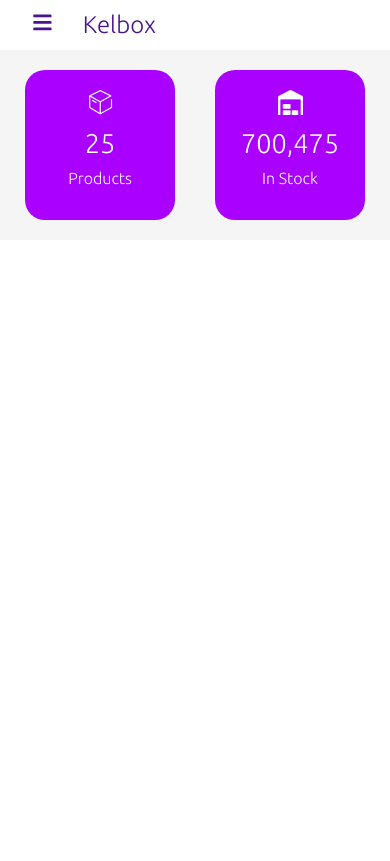
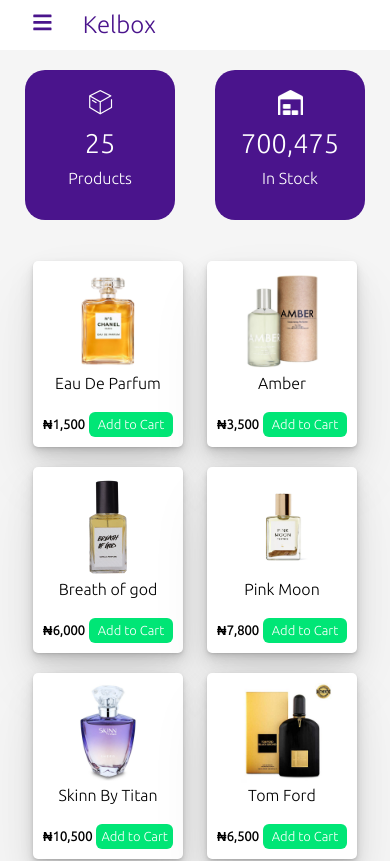
Before and after one commit to ObinnaKelvin/kelbox, a React (Create React App) app: page /products in a window 390 px wide. Shown: the top 861 px of the page. Built offline with nearby package versions, Linux system fonts and the light colour scheme.

Commit message:
Adding and styling items in products.js

```diff
--- /dev/null
+++ b/src/components/PerfumeData.js
@@ -0,0 +1,68 @@
+// import React from 'react';
+import eaudeparfum from '../assets/eaudeparfum.jpg';
+import amber from '../assets/amber.jpg';
+import breathofgod from '../assets/breathofgod.jpg';
+import pinkmoon from '../assets/pinkmoon.png';
+import skinnbytitan from '../assets/skinnbytitan.jpg';
+import tomford from '../assets/tomford.jpg';
+import villain from '../assets/villain.jpg';
+import wildstone from '../assets/wildstone.jpg';
+
+export const PerfumeData = [
+    {
+        id: '1',
+        title: "Eau De Parfum",
+        image: eaudeparfum,
+        alt: "eau de parfum",
+        price: "1,500"
+    },
+    {
+        id: '2',
+        title: "Amber",
+        image: amber,
+        alt: "amber",
+        price: "3,500"
+    },
+    {
+        id: '3',
+        title: "Breath of god",
+        image: breathofgod,
+        alt: "Breath of god",
+        price: "6,000"
+    },
+    {
+        id: '4',
+        title: "Pink Moon",
+        image: pinkmoon,
+        alt: "pink moon",
+        price: "7,800"
+    },
+    {
+        id: '5',
+        title: "Skinn By Titan",
+        image: skinnbytitan,
+        alt: "skinbytitan",
+        price: "10,500"
+    },
+    {
+        id: '6',
+        title: "Tom Ford",
+        image: tomford,
+        alt: "tom ford",
+        price: "6,500"
+    },
+    {
+        id: '7',
+        title: "Villain",
+        image: villain,
+        alt: "villain",
+        price: "7,500"
+    },
+    {
+        id: '8',
+        title: "Wild Stone",
+        image: wildstone,
+        alt: "wildstone",
+        price: "11,500"
+    }
+]
--- /dev/null
+++ b/src/components/Product.js
@@ -0,0 +1,24 @@
+import React from 'react';
+import '../css/Product.css';
+
+function Product({title, image, alt, price}) {
+    return (
+        <div className="product">
+            <div className="image">
+                <img src={image} alt={alt}/>
+            </div>
+            <div className="title">{title}</div>
+            <div className="details">
+                <div className="price">
+                    <p className="p1">Price</p>
+                    <p className="p2"><strong>&#8358;{price}</strong></p>
+                </div>
+                <div className="addToCart">
+                    <p className="p1">Add to Cart</p>
+                </div>
+            </div>
+        </div>
+    )
+}
+
+export default Product
--- /dev/null
+++ b/src/css/Product.css
@@ -0,0 +1,83 @@
+.product {
+    /* border: 1px solid #bfbfbf; */
+    width: 250px;
+    margin: 10px;
+    padding: 20px;
+    border-radius: 5px;
+    background-color: white;
+    box-shadow: 0 1px 2px rgba(0,0,0,0.07),
+    0 2px 4px rgba(0,0,0,0.07),
+    0 4px 8px rgba(0,0,0,0.07),
+    0 8px 16px rgba(0,0,0,0.07),
+    0 16px 32px rgba(0,0,0,0.07),
+    0 32px 64px rgba(0,0,0,0.07);
+}
+
+.product > .image {
+    text-align: center;
+}
+
+.product > .image > img {
+    width: 200px;
+    height: 200px;
+}
+
+.product > .title {
+    text-align: center;
+    margin-bottom: 20px;
+}
+
+.product > .details {
+    display: flex;
+    flex-direction: row;
+    justify-content: space-between;
+}
+
+.product > .details > .addToCart {
+    height: 30px;
+    width: 120px;
+    padding: 5px;
+    background-color: #00E676;
+    color: white;
+    border-radius: 5px;
+}
+
+.product > .details > .addToCart > .p1 {
+    text-align: center;
+}
+
+@media (max-width: 990px) {
+
+    .product {
+        width: 150px;
+        margin: 10px;
+        padding: 10px;
+    }
+    .product > .image > img {
+        width: 100px;
+        height: 100px;
+    }
+    .product > .details > .addToCart {
+        height: 25px;
+        width: 100px;
+        padding: 5px;
+        background-color: #00E676;
+        color: white;
+        border-radius: 6px;
+    }
+
+    .product > .details > .addToCart > .p1 {
+        text-align: center;
+        font-size: 13px;
+    }
+
+    .product > .details > .price > .p2 {
+        margin-top: 5px;
+        margin-right: 4px;
+        font-size: 13px;
+    }
+
+    .product > .details > .price > .p1 {
+        display: none;
+    }
+}
--- a/src/css/Products.css
+++ b/src/css/Products.css
@@ -73,10 +73,17 @@
     text-align: center;
 }
 
+.products > .products__levelTwo {
+    margin-top: 30px;
+    justify-items: center;
+    padding: 20px;
+    display: grid;
+    grid-template-columns: 1fr 1fr 1fr 1fr;
+}
+
 @media (max-width: 990px) {
 
     .products > .products__levelOne > .productsIn {
-        background-color: #AA00FF;
         width: 150px;
         height: 150px;
         /* margin-right: 20px; */
@@ -98,7 +105,6 @@
     }
 
     .products > .products__levelOne > .productsInStock {
-        background-color: #AA00FF;
         width: 150px;
         height: 150px;
         /* margin-left: 20px; */
@@ -119,4 +125,12 @@
         margin-bottom: 10px;
     }
 
+    .products > .products__levelTwo {
+        margin-top: 30px;
+        justify-items: center;
+        padding: 1px;
+        display: grid;
+        grid-template-columns: 1fr 1fr;
+    }
+
 }
--- a/src/pages/Home.js
+++ b/src/pages/Home.js
@@ -29,7 +29,7 @@
                         <div className="imageHolder">
                             <img src={sales} alt="sales icon"/>
                         </div>
-                        <div className="details"><h2><CountUp end={8475} duration={5} separator=","/></h2>Sales</div>
+                        <div className="details"><h2><CountUp end={8475} duration={3} separator=","/></h2>Sales</div>
                     </div>
                 </div>
                 <div className="home__levelOne__revenue">
@@ -40,7 +40,7 @@
                         <div className="imageHolder">
                             <img src={revenue} alt="revenue icon"/>
                         </div>
-                        <div className="details"><h2><CountUp end={1008475} duration={5} separator="," prefix="₦"/></h2>Revenue</div>
+                        <div className="details"><h2><CountUp end={1008475} duration={3} separator="," prefix="₦"/></h2>Revenue</div>
                     </div>
                 </div>
                 <div className="home__levelOne__inStock">
@@ -51,7 +51,7 @@
                         <div className="imageHolder">
                             <img src={instock} alt="in stock icon"/>
                         </div>
-                        <div className="details"><h2><CountUp end={700475} duration={5} separator=","/></h2>In Stock</div>
+                        <div className="details"><h2><CountUp end={700475} duration={3} separator=","/></h2>In Stock</div>
                     </div>
                 </div>
                 <div className="home__levelOne__orders">
@@ -62,7 +62,7 @@
                         <div className="imageHolder">
                             <img src={orders} alt="revenue icon"/>
                         </div>
-                        <div className="details"><h2><CountUp end={208475} duration={5} separator=","/></h2>Orders</div>
+                        <div className="details"><h2><CountUp end={208475} duration={3} separator=","/></h2>Orders</div>
                     </div>
                 </div>
             </div>
@@ -76,7 +76,7 @@
                         <div className="imageHolder">
                             <img src={products} alt="products icon"/>
                         </div>
-                        <div className="details"><h2><CountUp end={25} duration={5} separator=","/></h2>Products</div>
+                        <div className="details"><h2><CountUp end={25} duration={3} separator=","/></h2>Products</div>
                     </div>
                 </div>
                 <div className="home__levelOne__stockvalue">
@@ -87,7 +87,7 @@
                         <div className="imageHolder">
                             <img src={stockvalue} alt="stockvalue icon"/>
                         </div>
-                        <div className="details"><h2><CountUp end={11258475} duration={5} separator="," prefix="₦"/></h2>Stock Value</div>
+                        <div className="details"><h2><CountUp end={11258475} duration={3} separator="," prefix="₦"/></h2>Stock Value</div>
                     </div>
                 </div>
                 <div className="home__levelOne__zeroStock">
@@ -98,7 +98,7 @@
                         <div className="imageHolder">
                             <img src={zerostock} alt="zero stock icon"/>
                         </div>
-                        <div className="details"><h2><CountUp end={0} duration={5} separator=","/></h2>Zero Stock</div>
+                        <div className="details"><h2><CountUp end={0} duration={3} separator=","/></h2>Zero Stock</div>
                     </div>
                 </div>
                 <div className="home__levelOne__weather">
--- a/src/pages/Products.js
+++ b/src/pages/Products.js
@@ -1,7 +1,8 @@
 import React from 'react'
+import Product from '../components/Product';
 import "../css/Products.css";
-// import sales from '../img/sales.png';
-// import revenue from '../img/revenue.png';
+// import amber from '../assets/sales.png';
+// import breathofgod from '../assets/breathofgod.jpg';
 import instock from '../img/instock.png';
 // import orders from '../img/orders.png';
 import products from '../img/products.png';
@@ -10,6 +11,7 @@
 // import weather from '../img/weather.png';
 // import Chart from '../components/Chart';
 // import TopSelling from '../components/TopSelling';
+import { PerfumeData } from '../components/PerfumeData';
 
 function Products() {
     return (
@@ -32,6 +34,11 @@
                 </div>
             </div>
             <div className="products__levelTwo">
+                {
+                    PerfumeData.map((item, key) => (
+                        <Product key={item.id} title={item.title} image={item.image} alt={item.alt} price={item.price} />
+                    ))
+                }
 
             </div>
         </div>
```
Also changed, not shown: 1 other file (tests, documents, lock files or other folders).
